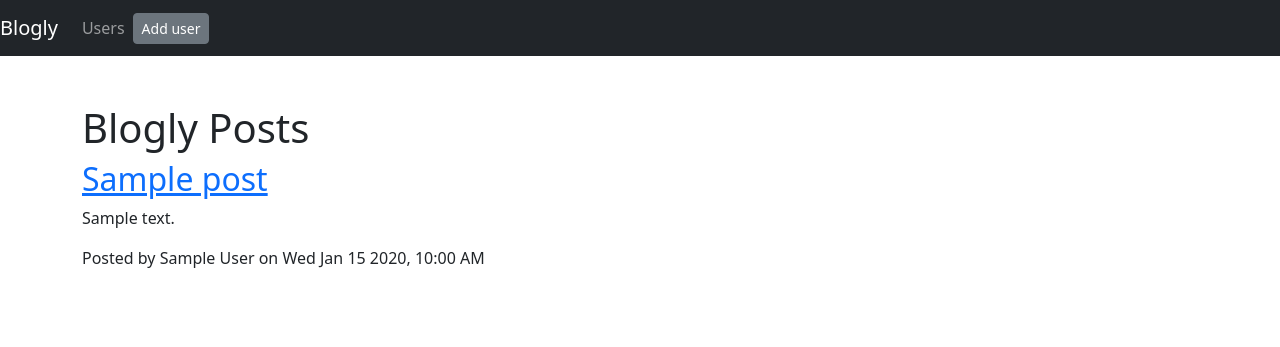
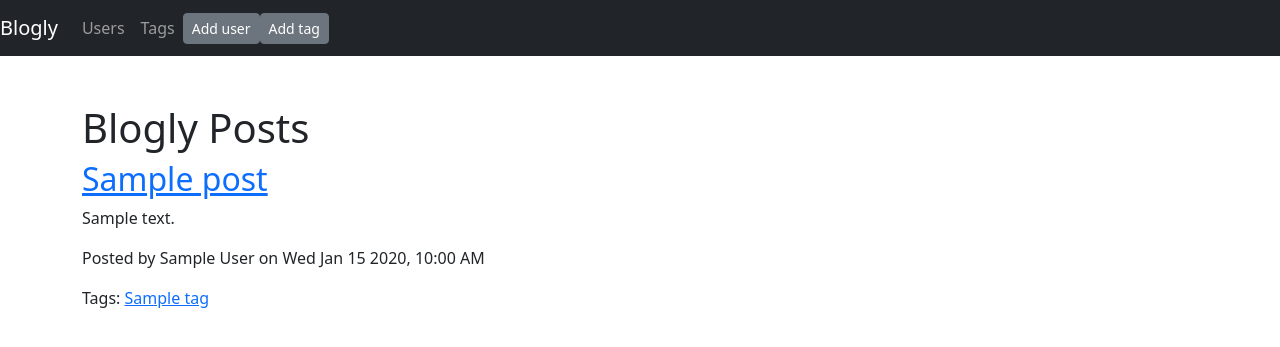
Before and after one commit to gaelencarroll/Blogly-Part-2, a Flask app: page / in a window 1280 px wide. Shown: the top 347 px of the page. Run offline with Flask 2, Linux system fonts and the light colour scheme; tables that the repository leaves empty hold one stand-in row (values such as "Sample post"); some libraries are stand-ins or nearby versions.

Commit message:
updated with part three

```diff
--- a/app.py
+++ b/app.py
@@ -1,6 +1,6 @@
 from flask import Flask, request, redirect, render_template, flash
 from flask_debugtoolbar import DebugToolbarExtension
-from models import db, connect_db, User, Post
+from models import db, connect_db, User, Post, Tag
 
 
 app = Flask(__name__)
@@ -93,7 +93,7 @@ def users_update(user_id):
 
 
 @app.route('/users/<int:user_id>/delete', methods=["POST"])
-def users_destroy(user_id):
+def users_delete(user_id):
     """Handle form submission for deleting an existing user"""
 
     user = User.query.get_or_404(user_id)
@@ -107,14 +107,17 @@ def users_destroy(user_id):
 @app.route('/users/<int:user_id>/posts/new')
 def posts_new_form(user_id):
     user = User.query.get_or_404(user_id)
-    return render_template('posts/new.html', user=user)
+    tags = Tag.query.all()
+    return render_template('posts/new.html', user=user, tags=tags)
 
 
 @app.route('/users/<int:user_id>/posts/new', methods=['POST'])
 def posts_new(user_id):
     user = User.query.get_or_404(user_id)
+    tag_ids = [int(num) for num in request.form.getlist('tags')]
+    tags = Tag.query.filter(Tag.id.in_(tag_ids)).all()
     post_new = Post(
-        title=request.form['title'], post_content=request.form['post_content'], user=user)
+        title=request.form['title'], post_content=request.form['post_content'], user=user, tags=tags)
     db.session.add(post_new)
     db.session.commit()
     flash(f"Post '{post_new.title}' added")
@@ -130,7 +133,8 @@ def posts_page(post_id):
 @app.route('/posts/<int:post_id>/edit')
 def posts_edit_form(post_id):
     post = Post.query.get_or_404(post_id)
-    return render_template('posts/edit.html', post=post)
+    tags = Tag.query.all()
+    return render_template('posts/edit.html', post=post, tags=tags)
 
 
 @app.route('/posts/<int:post_id>/edit', methods=['POST'])
@@ -138,6 +142,8 @@ def posts_update(post_id):
     post = Post.query.get_or_404(post_id)
     post.title = request.form['title']
     post.post_content = request.form['post_content']
+    tag_id = [int(num) for num in request.form.getlist('tags')]
+    post.tags = Tag.query.filter(Tag.id.in_(tag_id)).all()
     db.session.add(post)
     db.session.commit()
     return redirect(f"/users/{post.user_id}")
@@ -152,6 +158,60 @@ def posts_delete(post_id):
     return redirect(f'/users/{post.user_id}')
 
 
+@app.route('/tags')
+def tags_page():
+    tags = Tag.query.all()
+    return render_template('tags/index.html', tags=tags)
+
+
+@app.route('/tags/new')
+def tags_new():
+    posts = Post.query.all()
+    return render_template('tags/new.html', posts=posts)
+
+
+@app.route('/tags/new', methods=['POST'])
+def tags_new_submit():
+    post_ids = [int(num) for num in request.form.getlist('posts')]
+    posts = Post.query.filter(Post.id.in_(post_ids)).all()
+    tag_new = Tag(name=request.form['name'], posts=posts)
+    db.session.add(tag_new)
+    db.session.commit()
+    return redirect('/tags')
+
+
+@app.route('/tags/<int:tag_id>')
+def tags_show(tag_id):
+    tag = Tag.query.get_or_404(tag_id)
+    return render_template('tags/show.html', tag=tag)
+
+
+@app.route('/tags/<int:tag_id>/edit')
+def tags_edit(tag_id):
+    tag = Tag.query.get_or_404(tag_id)
+    posts = Post.query.all()
+    return render_template('tags/edit.html', tag=tag, posts=posts)
+
+
+@app.route('/tags/<int:tag_id>/edit', methods=['POST'])
+def tags_edit_submit(tag_id):
+    tag = Tag.query.get_or_404(tag_id)
+    post_ids = [int(num) for num in request.form.getlist('posts')]
+    tag.name = request.form['name']
+    tag.posts = Post.query.filter(Post.id.in_(post_ids)).all()
+    db.session.add(tag)
+    db.session.commit()
+    return redirect('/tags')
+
+
+@app.route('/tags/<int:tag_id>/delete', methods=['POST'])
+def tags_delete(tag_id):
+    tag = Tag.query.get_or_404(tag_id)
+    db.session.delete(tag)
+    db.session.commit()
+    return redirect('/tags')
+
+
 @app.errorhandler(404)
 def page_not_found(e):
     return render_template('404.html', 404)
--- a/models.py
+++ b/models.py
@@ -46,6 +46,23 @@ class Post(db.Model):
         return self.created_at.strftime("%a %b %-d %Y, %-I:%M %p")
 
 
+class PostTag(db.Model):
+    """Tag on a post"""
+    __tablename__ = 'posts_tags'
+    post_id = db.Column(db.Integer, db.ForeignKey(
+        'posts.id'), primary_key=True)
+    tag_id = db.Column(db.Integer, db.ForeignKey('tags.id'), primary_key=True)
+
+
+class Tag(db.Model):
+    """ Tag to add to posts """
+    __tablename__ = 'tags'
+    id = db.Column(db.Integer, primary_key=True)
+    name = db.Column(db.Text, nullable=False, unique=True)
+
+    posts = db.relationship('Post', secondary='posts_tags', backref='tags')
+
+
 def connect_db(app):
     """Connect this database to provided Flask app.
 
--- a/templates/base.html
+++ b/templates/base.html
@@ -15,9 +15,15 @@
   <ul class="navbar-nav">
     <li class="nav-item"><a class="nav-link" href="/users">Users</a></li>
   </ul>
+  <ul class="navbar-nav">
+    <li class="nav-item"><a class="nav-link" href="/tags">Tags</a></li>
+  </ul>
   <ul class="navbar-nav ml-auto">
     <li class="nav-item">
       <a class="btn btn-sm btn-secondary" href="/users/new">Add user</a>
+    </li>
+    <li class="nav-item">
+      <a class="btn btn-sm btn-secondary" href="/tags/new">Add tag</a>
     </li>
   </ul>
 </nav>
--- a/templates/posts/homepage.html
+++ b/templates/posts/homepage.html
@@ -10,6 +10,18 @@
 <h2><a href="/posts/{{ post.id }}">{{post.title}}</a></h2>
 <p>{{post.post_content}}</p>
 <p>Posted by {{post.user.full_name}} on {{post.friendly_date}}</p>
+
+{% if post.tags %}
+<p>
+    Tags:
+    {% for tag in post.tags %}
+    <a href="/tags/{{tag.id}}">{{tag.name}}</a>
+    {% endfor %}
+</p>
+{% endif %}
+
 {% endfor %}
 
+
+
 {% endblock %}
```
Also changed, not shown: templates/posts/edit.html (+9 -0 lines), templates/posts/new.html (+8 -0 lines), templates/posts/show.html (+9 -0 lines), templates/tags/edit.html (added, +30 -0 lines), templates/tags/index.html (added, +15 -0 lines), templates/tags/new.html (added, +28 -0 lines), templates/tags/show.html (added, +18 -0 lines).
